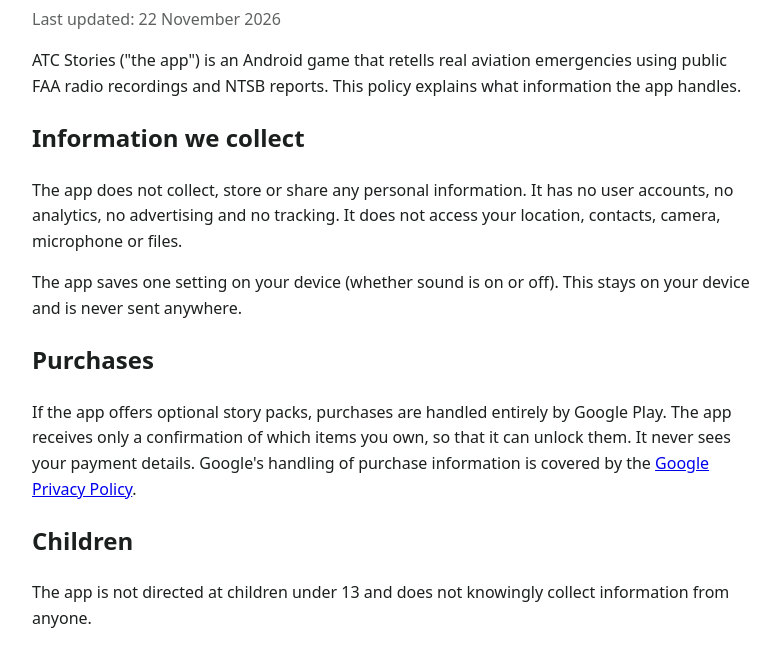
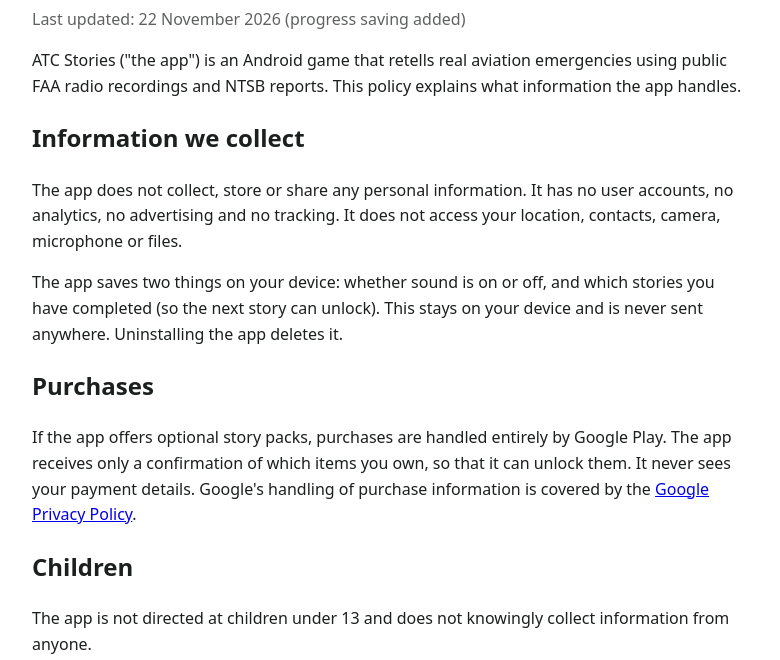
Before and after one commit to internetbird/atc-stories-privacy, a plain HTML site: page index.html in a window 1280 px wide. Shown: the part 102-762 px from the top of the page, without its empty margins (248-1028 px from the left). Drawn offline with Linux system fonts and the light colour scheme.

Commit message:
Mention on-device story progress
Co-Authored-By: Claude Opus 5.5 <noreply@anthropic.com>

```diff
--- a/index.html
+++ b/index.html
@@ -13,13 +13,13 @@
 </head>
 <body>
 <h1>ATC Stories – Privacy Policy</h1>
-<p class="muted">Last updated: 22 November 2026</p>
+<p class="muted">Last updated: 22 November 2026 (progress saving added)</p>
 
 <p>ATC Stories ("the app") is an Android game that retells real aviation emergencies using public FAA radio recordings and NTSB reports. This policy explains what information the app handles.</p>
 
 <h2>Information we collect</h2>
 <p>The app does not collect, store or share any personal information. It has no user accounts, no analytics, no advertising and no tracking. It does not access your location, contacts, camera, microphone or files.</p>
-<p>The app saves one setting on your device (whether sound is on or off). This stays on your device and is never sent anywhere.</p>
+<p>The app saves two things on your device: whether sound is on or off, and which stories you have completed (so the next story can unlock). This stays on your device and is never sent anywhere. Uninstalling the app deletes it.</p>
 
 <h2>Purchases</h2>
 <p>If the app offers optional story packs, purchases are handled entirely by Google Play. The app receives only a confirmation of which items you own, so that it can unlock them. It never sees your payment details. Google's handling of purchase information is covered by the <a href="https://policies.google.com/privacy">Google Privacy Policy</a>.</p>
```
